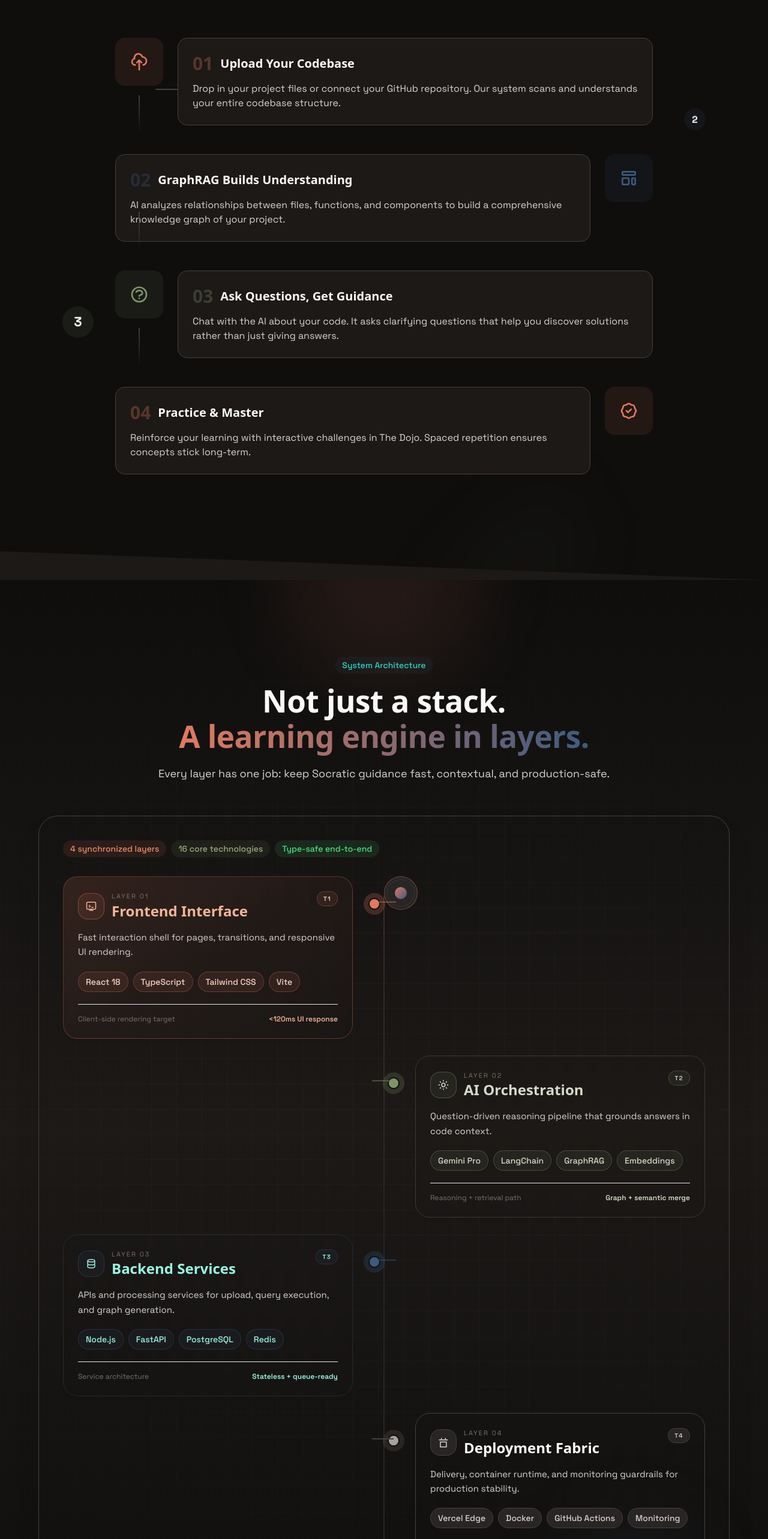
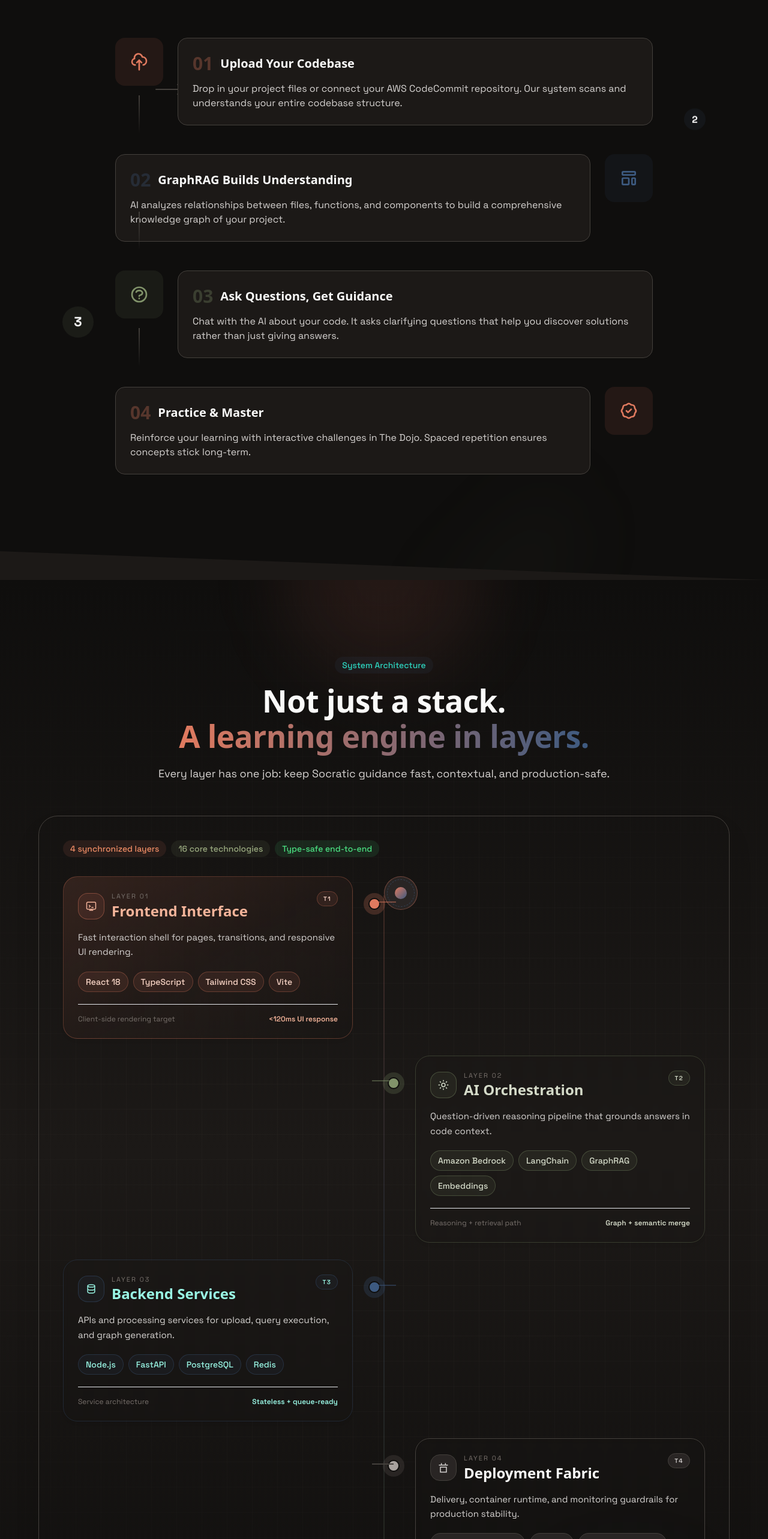
Before and after one commit to Ishan-K9868/socraticDev-final, a React (Vite) app in the folder frontend/: page / in a window 1280 px wide. Shown: the part 8060-10626 px from the top of the page at 60% size. Built offline with nearby package versions, Linux system fonts and the light colour scheme; no server answers; a web font is replaced by a local one.

Commit message:
final touch

```diff
--- a/frontend/src/components/HowItWorksSection.tsx
+++ b/frontend/src/components/HowItWorksSection.tsx
@@ -50,7 +50,7 @@ const steps = [
     {
         number: '01',
         title: 'Upload Your Codebase',
-        description: 'Drop in your project files or connect your GitHub repository. Our system scans and understands your entire codebase structure.',
+        description: 'Drop in your project files or connect your AWS CodeCommit repository. Our system scans and understands your entire codebase structure.',
         icon: (
             <svg className="w-8 h-8" fill="none" viewBox="0 0 24 24" stroke="currentColor">
                 <path strokeLinecap="round" strokeLinejoin="round" strokeWidth={2}
--- a/frontend/src/components/TechStackSection.tsx
+++ b/frontend/src/components/TechStackSection.tsx
@@ -38,7 +38,7 @@ const stackTracks: StackTrack[] = [
         summary: 'Question-driven reasoning pipeline that grounds answers in code context.',
         metricLabel: 'Reasoning + retrieval path',
         metricValue: 'Graph + semantic merge',
-        techs: ['Gemini Pro', 'LangChain', 'GraphRAG', 'Embeddings'],
+        techs: ['Amazon Bedrock', 'LangChain', 'GraphRAG', 'Embeddings'],
         tone: 'accent',
         icon: (
             <svg className="h-5 w-5" viewBox="0 0 24 24" fill="none" stroke="currentColor" strokeWidth="1.8">
@@ -68,7 +68,7 @@ const stackTracks: StackTrack[] = [
         summary: 'Delivery, container runtime, and monitoring guardrails for production stability.',
         metricLabel: 'Release discipline',
         metricValue: 'CI/CD with observability',
-        techs: ['Vercel Edge', 'Docker', 'GitHub Actions', 'Monitoring'],
+        techs: ['Amazon CloudFront', 'Docker', 'AWS CodePipeline', 'Monitoring'],
         tone: 'neutral',
         icon: (
             <svg className="h-5 w-5" viewBox="0 0 24 24" fill="none" stroke="currentColor" strokeWidth="1.8">
```
